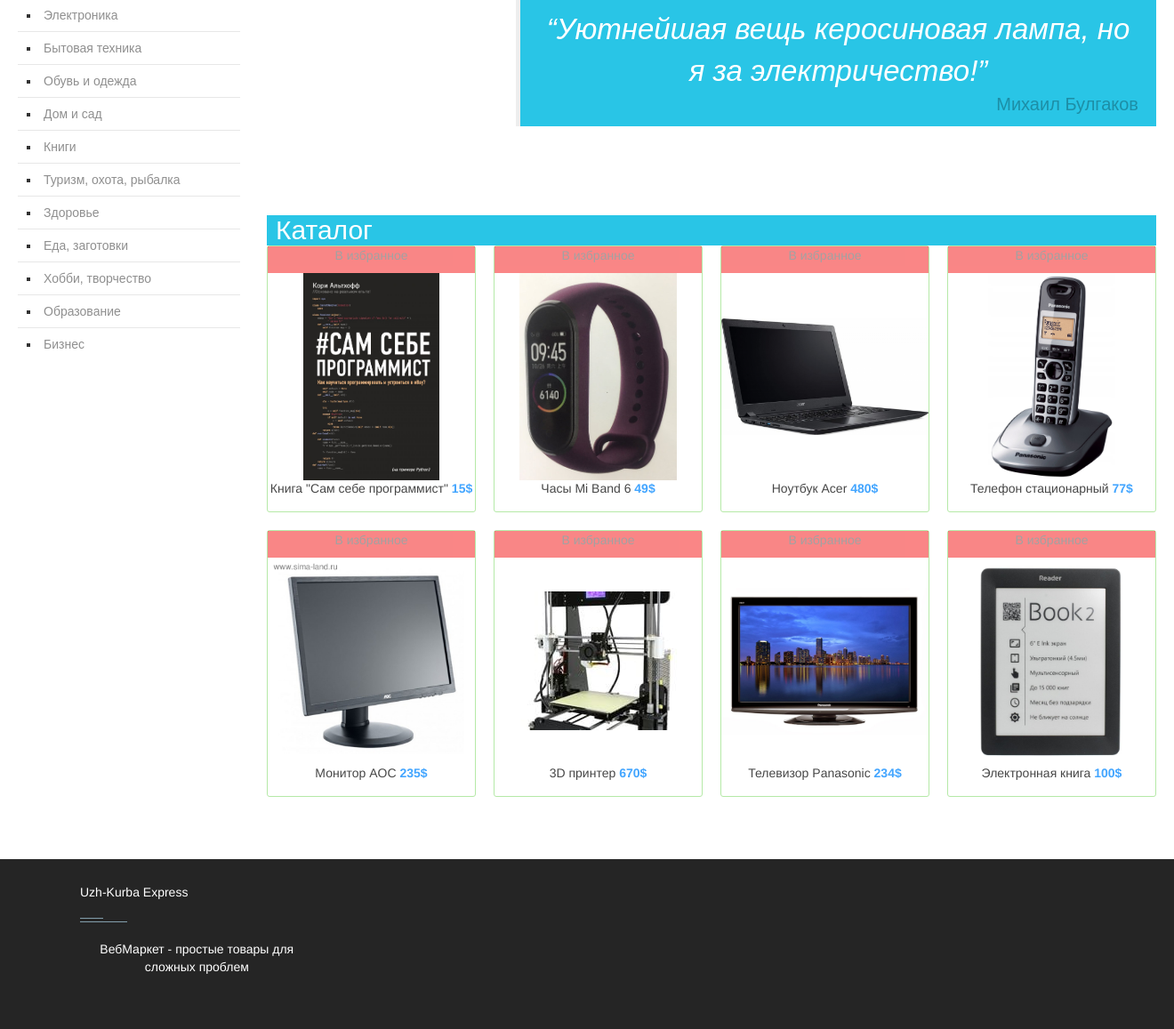
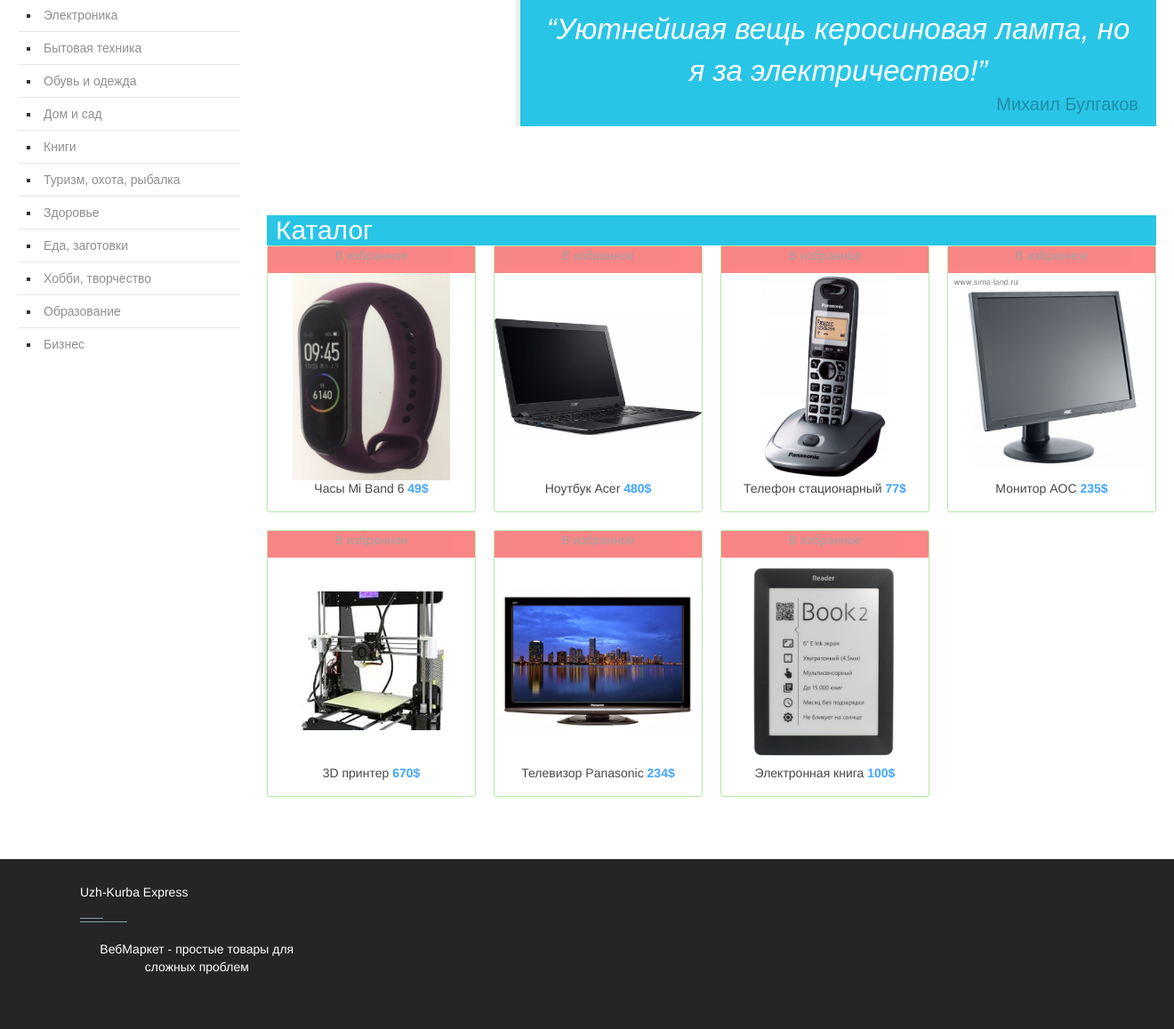
Before and after one commit to Uzhastin-Nikita/WebMarket, a Flask app: page /elect in a window 1320 px wide. Shown: the part 210-1367 px from the top of the page at 89% size. Run offline with Flask 2, Linux system fonts and the light colour scheme; some libraries are stand-ins or nearby versions.

Commit message:
fix: delete card in elect.html

```diff
--- a/templates/elect.html
+++ b/templates/elect.html
@@ -69,15 +69,6 @@
 
                 <h2>Каталог </h2>
                 <ul class="products clearfix">
-                    <li class="product-wrapper">
-                        <a href="" class="product">
-                            <div class="favourites">В избранное</div>
-                            <div class="product-photo">
-                                <img src="static/assets/book.jpg" alt="">
-                            </div>
-                            <p>Книга "Сам себе программист" <b>15$</b></p>
-                        </a>
-                    </li>
                     <li class="product-wrapper">
                         <a href="" class="product">
                             <div class="favourites">В избранное</div>
```
